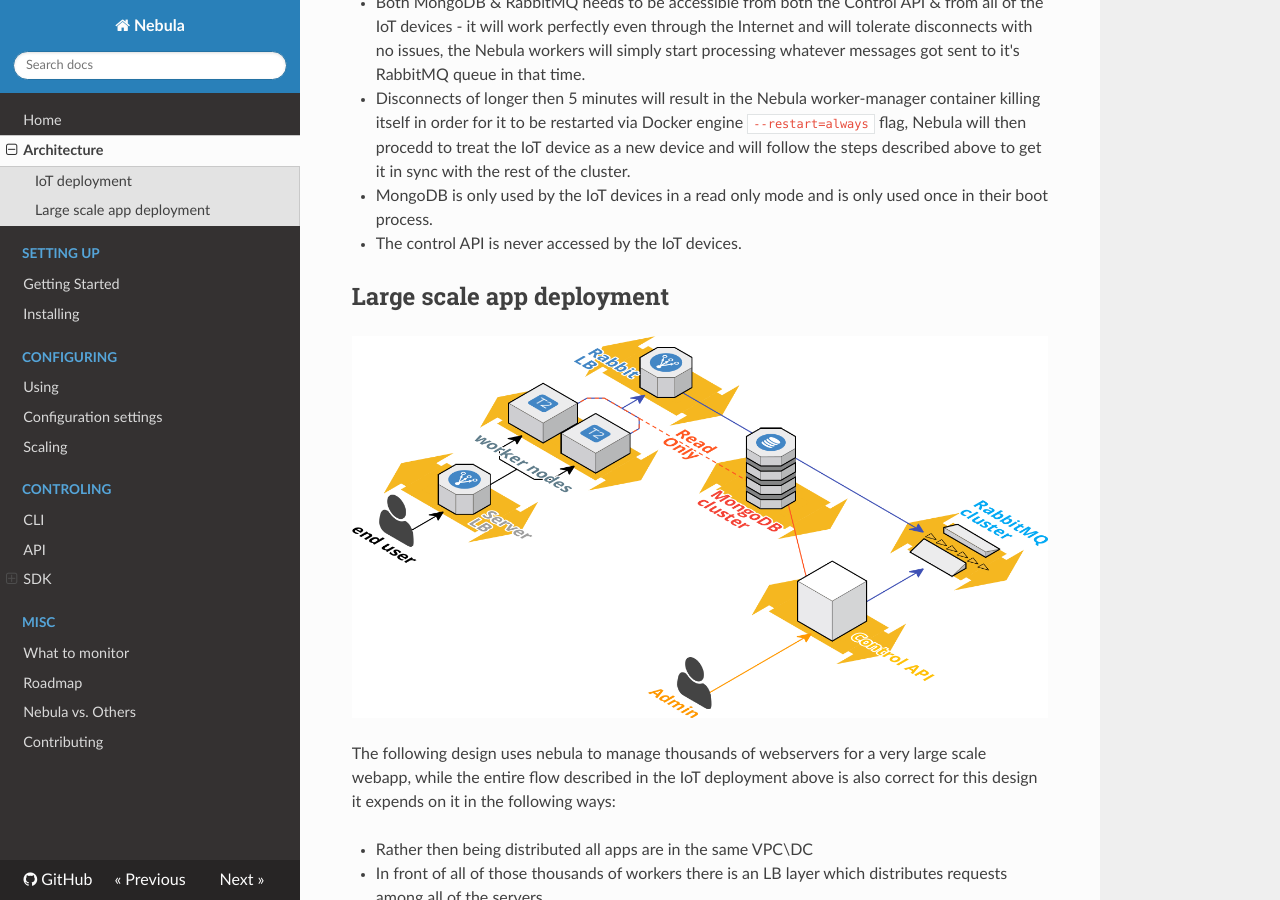
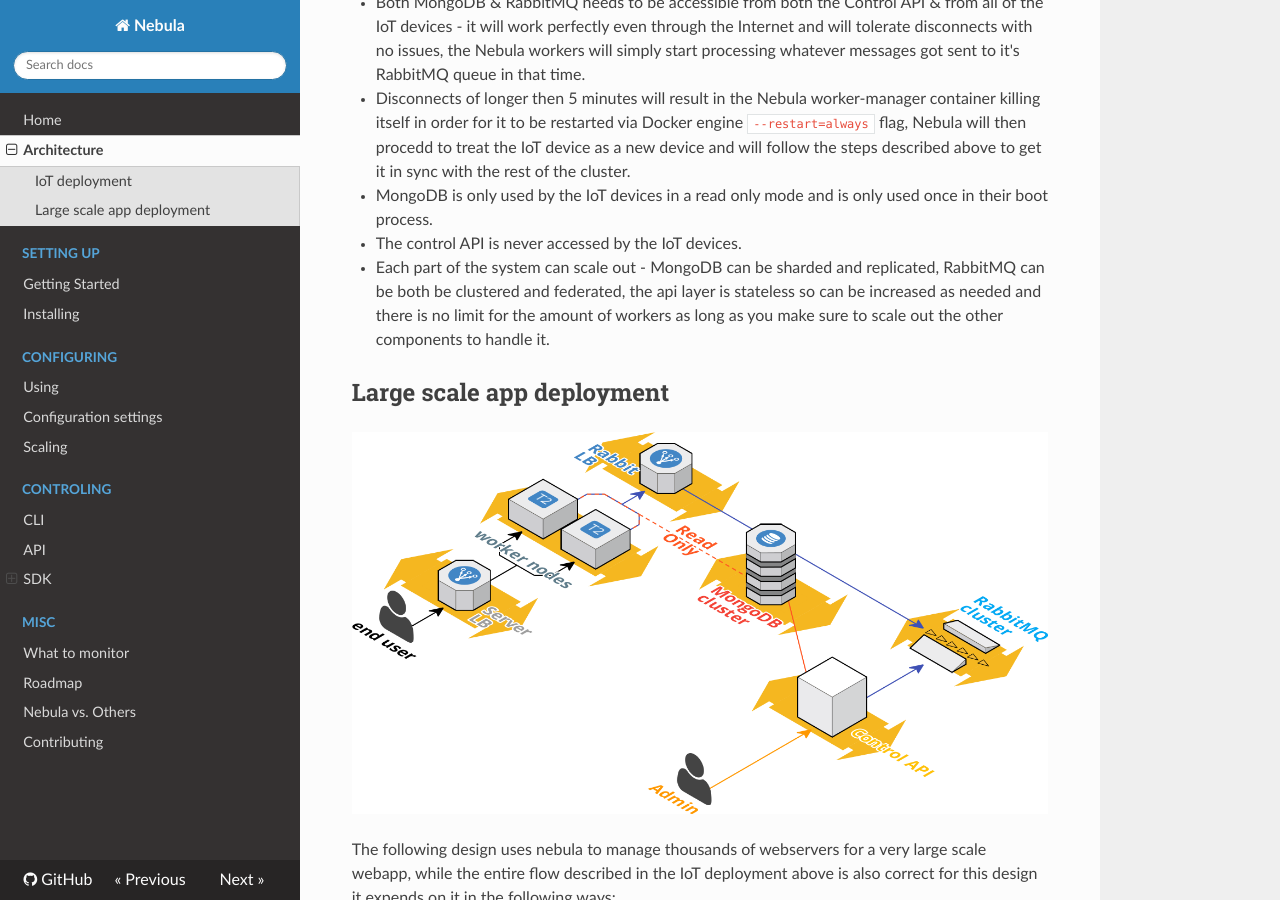
Before and after one commit to nebula-orchestrator/docs, an MkDocs documentation site: the page built from docs/architecture.md, in a window 1280 px wide and 900 px high, scrolled down 1448 px. Built offline with MkDocs 1.6.1, drawn with Linux system fonts in a browser that asks for light colours; nearby versions of some CDN libraries; old or Windows-style settings are respelled for this version of MkDocs.

Commit message:
adding a note about scale

```diff
--- a/docs/architecture.md
+++ b/docs/architecture.md
@@ -25,6 +25,7 @@
 * Disconnects of longer then 5 minutes will result in the Nebula worker-manager container killing itself in order for it to be restarted via Docker engine `--restart=always` flag, Nebula will then procedd to treat the IoT device as a new device and will follow the steps described above to get it in sync with the rest of the cluster.
 * MongoDB is only used by the IoT devices in a read only mode and is only used once in their boot process.
 * The control API is never accessed by the IoT devices.
+* Each part of the system can scale out - MongoDB can be sharded and replicated, RabbitMQ can be both be clustered and federated, the api layer is stateless so can be increased as needed and there is no limit for the amount of workers as long as you make sure to scale out the other components to handle it.
 
 ## Large scale app deployment
 ![example nebula architecture](cloudcraft%20-%20nebula.png "example nebula architecture")
```
